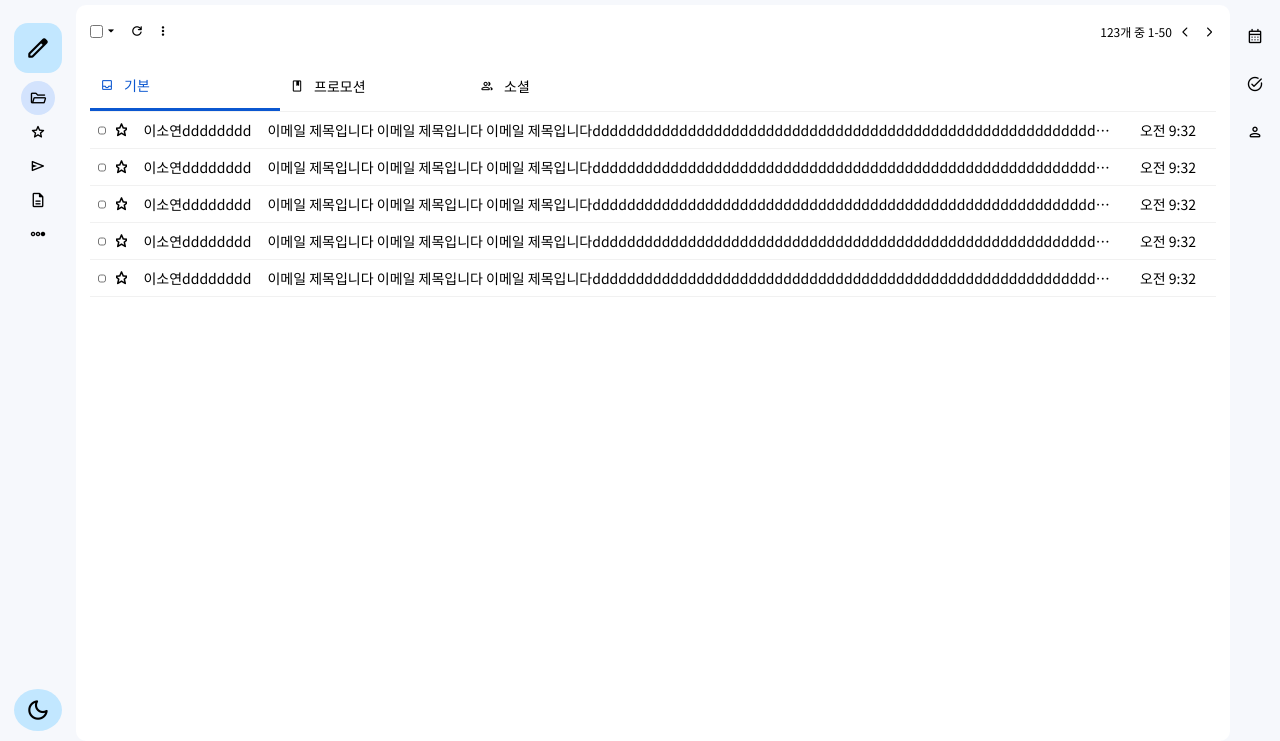
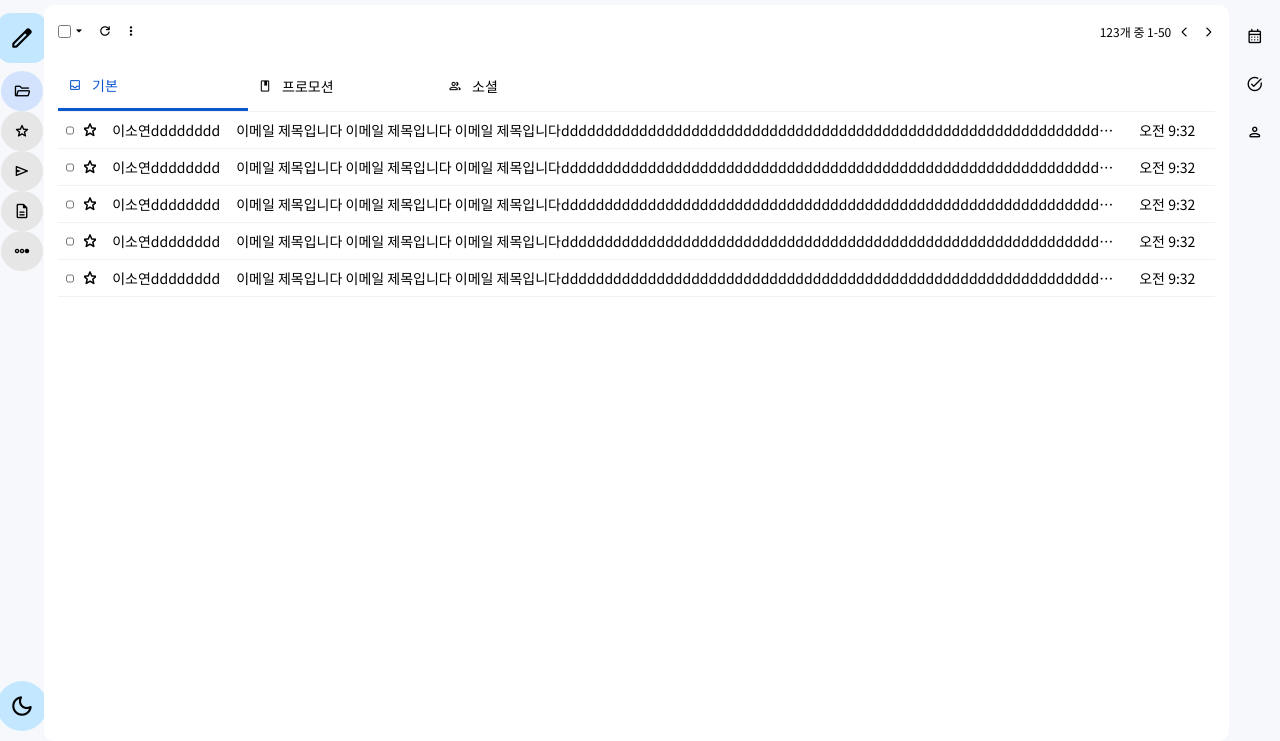
Before and after one commit to ssowem/email-template, a plain HTML site: page index.html in a window 1280 px wide. Both pictures are taken after a click on the button "menu". Shown: the part 59-800 px from the top of the page. Drawn offline with nearby package versions, Linux system fonts and the light colour scheme.

Commit message:
feat: 전체메뉴 버튼 토글 (CSS 수정)

```diff
--- a/index.html
+++ b/index.html
@@ -82,29 +82,39 @@
 
                 <div id="nav__menu">
                     <div class="menu__item">
-                        <span class="item__icon material-symbols-rounded">
-                            folder_open
-                        </span>
+                        <div class="item__inner">
+                            <span class="item__icon material-symbols-rounded">
+                                folder_open
+                            </span>
+                        </div>
                         <span class="item__text txt">받은편지함</span>
                     </div>
 
                     <div class="menu__item">
+                        <div class="item__inner">
                         <span class="item__icon material-symbols-rounded"> star </span>
+                        </div>
                         <span class="item__text txt">별표편지함</span>
                     </div>
 
                     <div class="menu__item">
+                           <div class="item__inner">
                         <span class="item__icon material-symbols-rounded"> send </span>
+                           </div>
                         <span class="item__text txt">보낸편지함</span>
                     </div>
 
                     <div class="menu__item">
+                           <div class="item__inner">
                         <span class="item__icon material-symbols-rounded"> description </span>
+                           </div>
                         <span class="item__text txt">임시보관함</span>
                     </div>
 
                     <div class="menu__item">
+                           <div class="item__inner">
                         <span class="item__icon material-symbols-rounded"> steppers </span>
+                           </div>
                         <span class="item__text txt">더보기</span>
                     </div>
                 </div>
@@ -208,7 +218,8 @@
                                     <span class="name">이소연dddddddd</span>
                                 </td>
                                 <td class="table__cell title">
-                                    <span class="title">이메일 제목입니다 이메일 제목입니다 이메일 제목입니다ddddddddddddddddddddddddddddddddddddddddddddddddddddddddddddddddddddddddddddddddddddddddddddddddddddddddddddddddddddddddddddddddd</span>
+                                    <span class="title">이메일 제목입니다 이메일 제목입니다 이메일
+                                        제목입니다ddddddddddddddddddddddddddddddddddddddddddddddddddddddddddddddddddddddddddddddddddddddddddddddddddddddddddddddddddddddddddddddddd</span>
                                 </td>
                                 <td class="table__cell time">
                                     <span class="time">오전 9:32</span>
@@ -227,7 +238,8 @@
                                     <span class="name">이소연dddddddd</span>
                                 </td>
                                 <td class="table__cell title">
-                                    <span class="title">이메일 제목입니다 이메일 제목입니다 이메일 제목입니다ddddddddddddddddddddddddddddddddddddddddddddddddddddddddddddddddddddddddddddddddddddddddddddddddddddddddddddddddddddddddddddddddd</span>
+                                    <span class="title">이메일 제목입니다 이메일 제목입니다 이메일
+                                        제목입니다ddddddddddddddddddddddddddddddddddddddddddddddddddddddddddddddddddddddddddddddddddddddddddddddddddddddddddddddddddddddddddddddddd</span>
                                 </td>
                                 <td class="table__cell time">
                                     <span class="time">오전 9:32</span>
@@ -246,7 +258,8 @@
                                     <span class="name">이소연dddddddd</span>
                                 </td>
                                 <td class="table__cell title">
-                                    <span class="title">이메일 제목입니다 이메일 제목입니다 이메일 제목입니다ddddddddddddddddddddddddddddddddddddddddddddddddddddddddddddddddddddddddddddddddddddddddddddddddddddddddddddddddddddddddddddddddd</span>
+                                    <span class="title">이메일 제목입니다 이메일 제목입니다 이메일
+                                        제목입니다ddddddddddddddddddddddddddddddddddddddddddddddddddddddddddddddddddddddddddddddddddddddddddddddddddddddddddddddddddddddddddddddddd</span>
                                 </td>
                                 <td class="table__cell time">
                                     <span class="time">오전 9:32</span>
@@ -265,7 +278,8 @@
                                     <span class="name">이소연dddddddd</span>
                                 </td>
                                 <td class="table__cell title">
-                                    <span class="title">이메일 제목입니다 이메일 제목입니다 이메일 제목입니다ddddddddddddddddddddddddddddddddddddddddddddddddddddddddddddddddddddddddddddddddddddddddddddddddddddddddddddddddddddddddddddddddd</span>
+                                    <span class="title">이메일 제목입니다 이메일 제목입니다 이메일
+                                        제목입니다ddddddddddddddddddddddddddddddddddddddddddddddddddddddddddddddddddddddddddddddddddddddddddddddddddddddddddddddddddddddddddddddddd</span>
                                 </td>
                                 <td class="table__cell time">
                                     <span class="time">오전 9:32</span>
@@ -284,7 +298,8 @@
                                     <span class="name">이소연dddddddd</span>
                                 </td>
                                 <td class="table__cell title">
-                                    <span class="title">이메일 제목입니다 이메일 제목입니다 이메일 제목입니다ddddddddddddddddddddddddddddddddddddddddddddddddddddddddddddddddddddddddddddddddddddddddddddddddddddddddddddddddddddddddddddddddd</span>
+                                    <span class="title">이메일 제목입니다 이메일 제목입니다 이메일
+                                        제목입니다ddddddddddddddddddddddddddddddddddddddddddddddddddddddddddddddddddddddddddddddddddddddddddddddddddddddddddddddddddddddddddddddddd</span>
                                 </td>
                                 <td class="table__cell time">
                                     <span class="time">오전 9:32</span>
--- a/script.js
+++ b/script.js
@@ -1,12 +1,13 @@
 const menuBtn = document.getElementById('menu__button');
 
-menuBtn.addEventListener("click", function() {
+menuBtn.addEventListener("click", () => {
     const sendBtn = document.getElementById('send__button');
     const sendWrap = document.getElementById('nav__send');
     const navWrap = document.getElementById('mail__nav');
 
     const navText = document.querySelectorAll('.txt');
     const menuItem = document.querySelectorAll('.menu__item');
+    const itemInner = document.querySelectorAll('.item__inner');
 
     sendBtn.classList.toggle('button__active');
     sendWrap.classList.toggle('send__active')
@@ -18,5 +19,10 @@ menuBtn.addEventListener("click", function() {
 
     menuItem.forEach(function(item){
         item.classList.toggle('item__active');
+
+    })
+
+    itemInner.forEach(function(item){
+        item.classList.toggle('inner__active')
     })
 })
--- a/style.css
+++ b/style.css
@@ -1,4 +1,4 @@
-* {
+ * {
     font-family: "Noto Sans KR", serif;
     font-weight: 400;
     overflow: hidden;
@@ -28,12 +28,12 @@ button {
 #header {
     display: flex;
     padding: 8px;
-    /* background-color: rgb(255, 180, 180); */
 }
 
 /* 상단 좌측 로고 영역 */
 .header__menu {
-    min-width: 280px;
+    max-width: 280px;
+    width: 100%;
     display: flex;
     background-color: #f6f8fc;
     align-items: center;
@@ -57,16 +57,6 @@ button {
 
 /* ************** */
 
-/* 메일보내기 버튼동작 */
-#nav__send.send__active {
-    /* padding: 0; */
-}
-
-#send__button.button__active {
-    min-width: 48px;
-
-}
-
 /* nav영역 span태그(텍스트) 숨김 */
 .text__active {
     display: none;
@@ -75,13 +65,10 @@ button {
 #mail__nav.nav__active {
     align-items: center;
     width: auto;
-    /* padding-left: 8px; */
 }
 
 #nav__menu .item__active {
-    padding: 8px;
     border-radius: 50%;
-    margin: 0;
 }
 
 /* ************** */
@@ -89,8 +76,6 @@ button {
 
 
 /* 상단 검색바 영역 */
-
-
 .header__search {
     display: flex;
     align-items: center;
@@ -103,13 +88,7 @@ button {
     background-color: #eaf1fb;
     border-radius: 30px;
     display: flex;
-    /* align-items: center; */
     padding: 8px;
-}
-
-.search__container:hover {
-    /* background-color: #fff; */
-    ssssssssssssssssssssssssssssssssssssssssssssssssssssss
 }
 
 .search__button {
@@ -138,9 +117,7 @@ input[type="search"]:focus {
 
 
 .search__icon {
-    /* padding: 4px; */
     border-radius: 50%;
-    /* background-color: antiquewhite; */
     font-size: 20px;
 }
 
@@ -174,29 +151,23 @@ input[type="search"]:focus {
 #mail {
     flex-grow: 1;
     display: flex;
-    /* padding: 8px; */
 }
 
 #mail__nav {
     background-color: #f6f8fc;
     max-width: 280px;
-    min-width: 76px;
     width: 100%;
-    height: 100%;
     display: flex;
     flex-direction: column;
     justify-content: space-between;
-
 }
 
 #nav__send {
-    margin-top: 10px;
     padding: 8px;
 }
 
 #send__button {
-    min-width: 136px;
-    padding: 12px 0;
+    padding: 12px;
     background-color: #c2e7ff;
     border-radius: 14px;
     display: flex;
@@ -214,32 +185,45 @@ input[type="search"]:focus {
 
 .button__text {
     font-size: 14px;
-    margin-left: 10px;
+    margin-left: 14px;
 }
 
 
 /* 좌측 메뉴 영역 */
 #nav__menu {
     flex-grow: 1;
-    /* 남은 공간 채움 */
+/* 남은 공간 채움 */
 }
 
 .menu__item {
     display: flex;
     align-items: center;
-    gap: 8px;
-    padding: 8px 8px 8px 32px;
-    margin: 0 16px 0 0;
+    padding: 8px;
+    cursor: pointer;
+    background-color: #d3e3fd;
     border-radius: 0 20px 20px 0;
-    cursor: pointer;
 }
 
-.menu__item:first-child {
-    background-color: #d3e3fd;
+.menu__item:not(:first-child) {
+    background-color: #e6e6e6;
+
 }
 
-.menu__item:not(:first-child):hover {
-    background-color: #e6e6e6;
+.item__inner {
+    height: 24px;
+    margin: 0 16px;
+    display: flex;
+    align-items: center;
+}
+
+.menu__item {
+    background-color: #d3e3fd;
+    border-radius: 0 20px 20px 0;
+}
+
+.inner__active {
+    border-radius: 50%;
+    margin: 0 4px;
 }
 
 .item__icon {
@@ -260,10 +244,9 @@ input[type="search"]:focus {
 #bottom__button {
     display: flex;
     justify-content: center;
-    width: 48px;
     background-color: #c2e7ff;
     border-radius: 50%;
-    padding: 8px;
+    padding: 12px;
 }
 
 #bottom__button .button__icon {
@@ -334,7 +317,6 @@ input[type="search"]:focus {
 .filter__button {
     width: 190px;
     height: 50px;
-    /* background-color: rgb(219, 219, 219);; */
     display: flex;
     align-items: center;
     padding: 0 10px;
@@ -363,7 +345,6 @@ input[type="search"]:focus {
     width: 100%;
     display: flex;
     flex-direction: column;
-    /* background-color: pink; */
     flex-grow: 1;
 }
 
```
